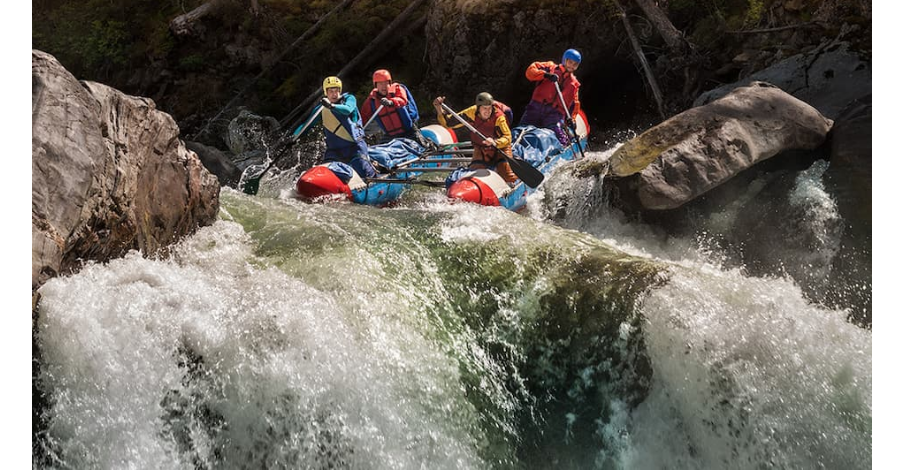
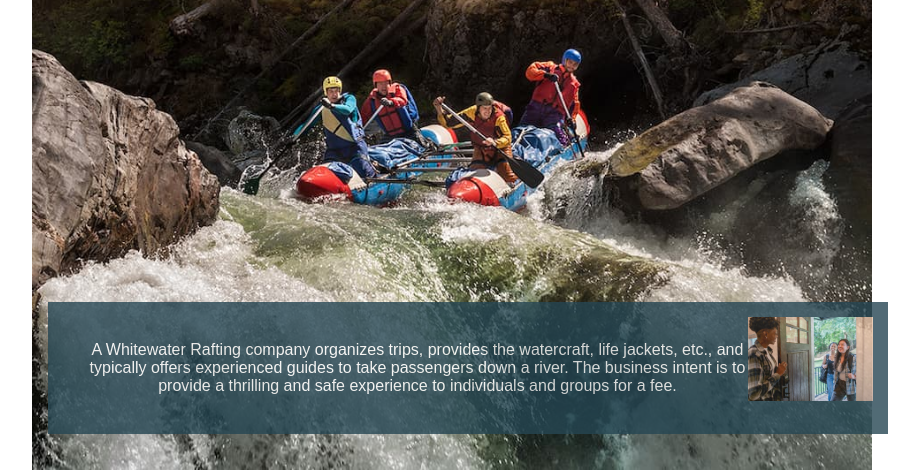
Before and after one commit to KIFUENI-software-engineer/wdd130, a plain HTML site: page wwr/about.html in a window 1280 px wide. Shown: the part 355-827 px from the top of the page, without its empty margins (188-1107 px from the left). Drawn offline with Linux system fonts and the light colour scheme.

Commit message:
about Us

```diff
--- a/wwr/styles/rafting.css
+++ b/wwr/styles/rafting.css
@@ -47,6 +47,7 @@
   nav, p, section, article {
  margin: 16px;
  padding: 8px;
+ position: relative;
  }
 
 
@@ -69,6 +70,16 @@
     height: auto;
   }
 
+.hero article{
+  position: absolute;
+ bottom: 20px;
+ width: 100%;
+ padding: 15px;
+ text-align: center;
+ opacity: 0.8;
+ background-color: var(--accent1-color);
+ color: #fff;
+}
 
 
    h1 {
```
